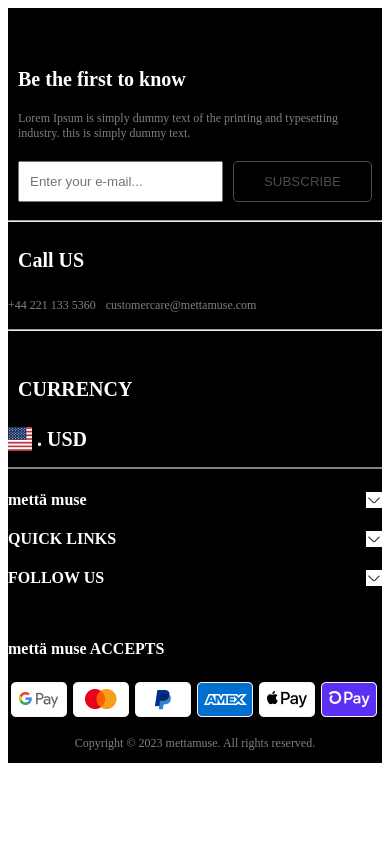
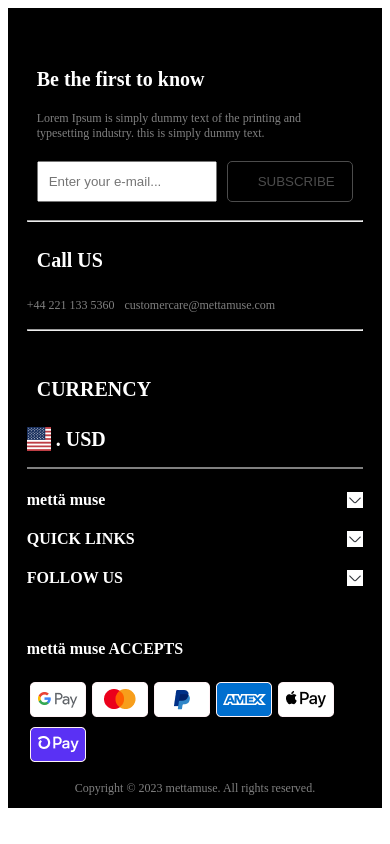
Before and after one commit to Shankar4632/newecommerce, a Next.js app: page /Demo.js in a window 390 px wide. Built offline with nearby package versions, Linux system fonts and the light colour scheme.

Commit message:
change in mobile footer

```diff
--- a/src/app/styles/Demo.module.css
+++ b/src/app/styles/Demo.module.css
@@ -17,7 +17,7 @@
     }
 
     .footermain {
-        width: 100%;
+        width: 90%;
         height: auto;
         flex-direction: row;
 
--- a/src/app/styles/Product.module.css
+++ b/src/app/styles/Product.module.css
@@ -155,6 +155,8 @@
         margin-bottom: 20px;
         width: 100%;
         margin: 0 auto;
+        margin-top: 15px;
+
 
 
     }
@@ -169,7 +171,7 @@
         padding: 15px;
         margin: 0 auto;
         position: relative;
-        margin-top: 15px;
+        margin-bottom: 15px;
 
     }
 
```
